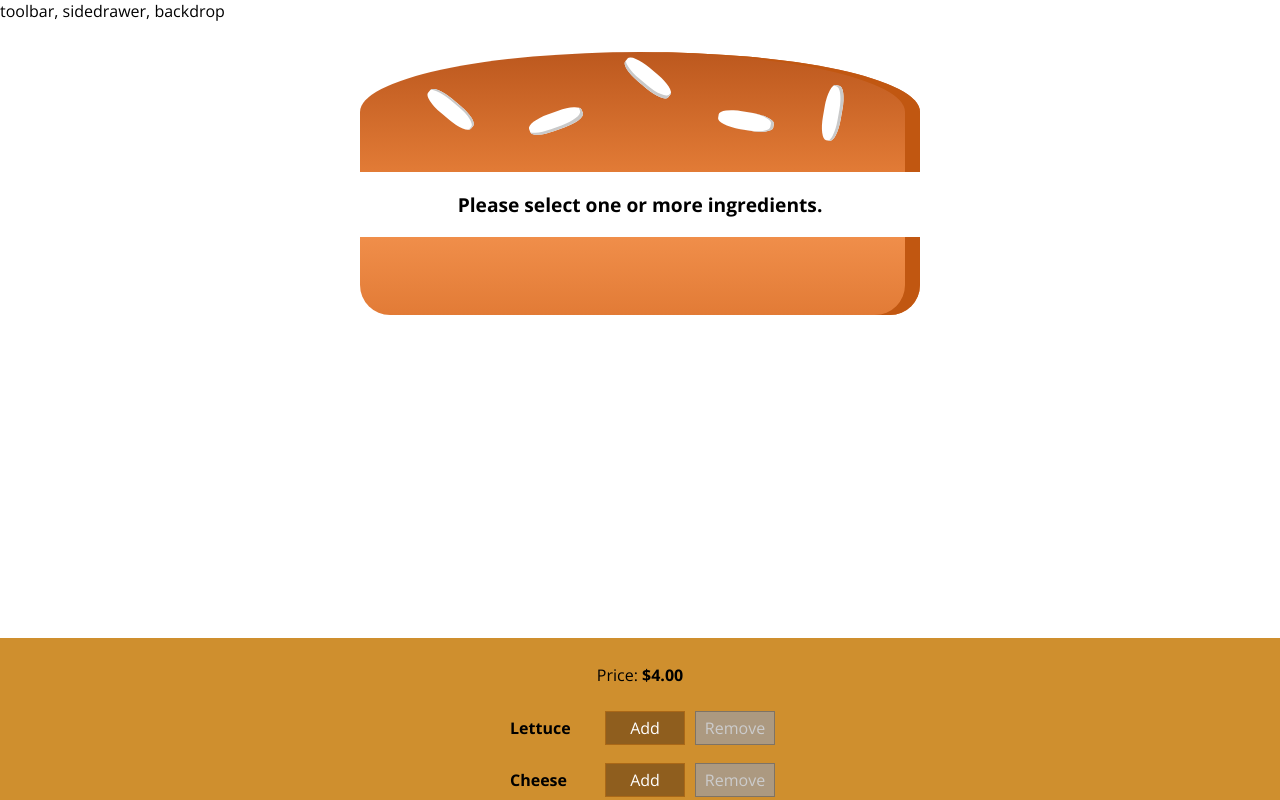
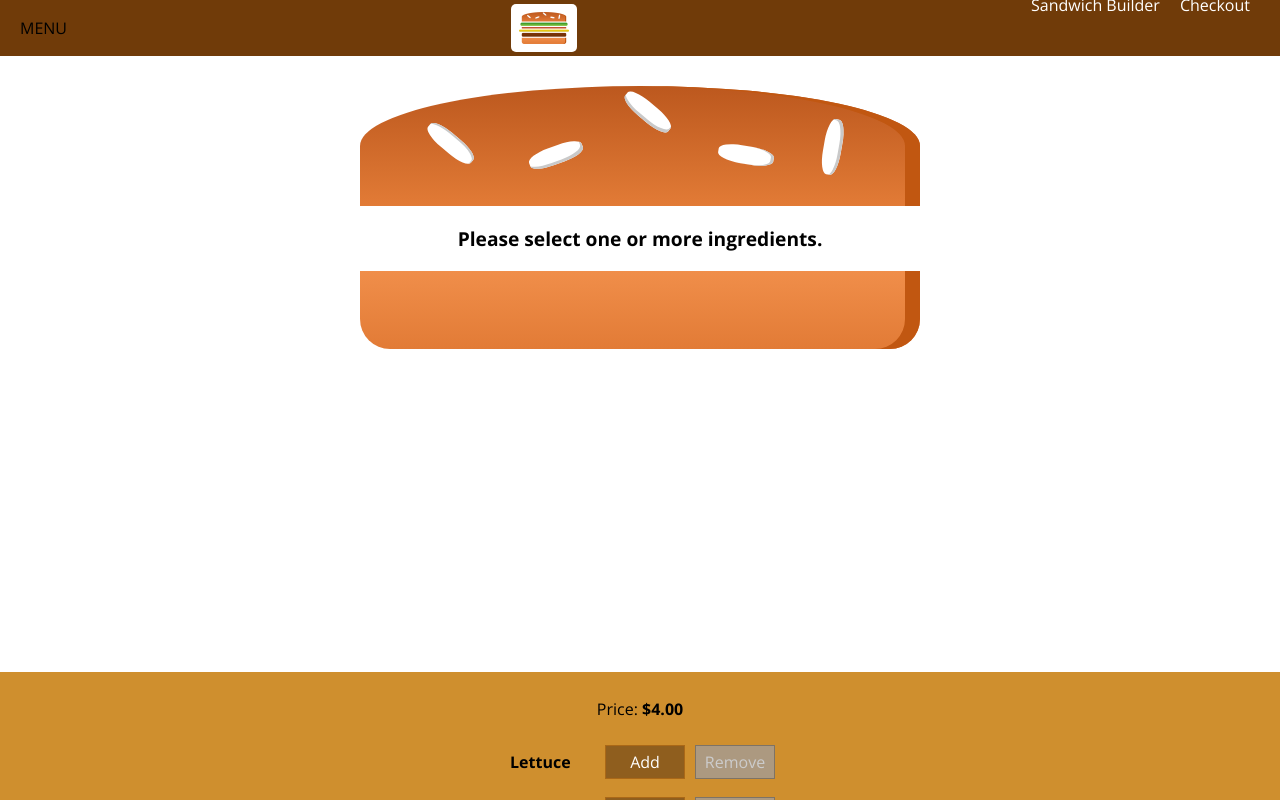
Before and after one commit to rjcg916/sandwich-builder, a React (Create React App) app: page / in a window 1280 px wide. Shown: the top 800 px of the page. Built offline with nearby package versions, Linux system fonts and the light colour scheme.

Commit message:
Toolbar and Navigation

```diff
--- a/src/components/Layout/Layout.js
+++ b/src/components/Layout/Layout.js
@@ -1,10 +1,11 @@
 import React from 'react';
 import classes from './Layout.module.css';
+import Toolbar from '../Navigation/Toolbar/Toolbar';
 
 
 const layout = (props) => (
     <React.Fragment>
-    <div > toolbar, sidedrawer, backdrop</div>
+    <Toolbar />
     <main className={classes.Content} >{props.children}</main>
     </React.Fragment>
 );
--- a/src/components/Layout/Layout.module.css
+++ b/src/components/Layout/Layout.module.css
@@ -1,3 +1,3 @@
 .Content {
-    margin-top: 16px;
+    margin-top: 72px;
 }
--- /dev/null
+++ b/src/components/Logo/Logo.js
@@ -0,0 +1,13 @@
+import React from 'react';
+import Logo from '../../assets/images/sandwich-logo.png';
+import classes from './Logo.module.css';
+
+const logo = (props) => {
+    return (
+        <div className={classes.Logo}>
+            <img alt="SandwichLogo" src={Logo} />
+        </div>
+    );
+};
+
+export default logo;
--- /dev/null
+++ b/src/components/Logo/Logo.module.css
@@ -0,0 +1,12 @@
+.Logo {
+    background-color: white;
+    padding: 8px;
+    height: 85%;
+    box-sizing: border-box;
+    border-radius: 5px;
+
+}
+
+.Logo img {
+    height: 100%;
+}
--- /dev/null
+++ b/src/components/Navigation/NavItems/NavItems.js
@@ -0,0 +1,20 @@
+import React from 'react';
+import PropTypes from 'prop-types';
+import classes from './NavItems.module.css';
+
+const navItems = (props) => {
+    return (
+        <ul className={classes.NavItems} >
+            {props.items.map( i =>
+            <li className={classes.NavItem}  key={i.name} >
+            <a className={i.active ? classes.active : null} href={i.link}>{i.name}</a>
+            </li>)}
+        </ul>
+    );
+};
+
+navItems.propTypes = {
+    items : PropTypes.array.isRequired
+};
+
+export default navItems;
--- /dev/null
+++ b/src/components/Navigation/NavItems/NavItems.module.css
@@ -0,0 +1,33 @@
+.NavItems {
+    margin: 0;
+    padding: 0;
+    list-style: none;
+    display: flex;
+    align-items: center;
+    height: 100%;
+}
+
+.NavItem {
+    margin: 0;
+    box-sizing: border-box;
+    display: flex;
+    height: 100%;
+    align-items: center;
+}
+
+.NavItem a {
+    color: white;
+    text-decoration: none;
+    height: 100px;
+    padding: 16px 10px;
+    border-bottom: 4px solid transparent;
+    box-sizing: border-box;
+    display: block;
+}
+
+.NavItem a:hover,
+.NavItem a:active {
+    background-color: #8f5c2c;
+    border-bottom: 4px solid #40A4c8;
+    color: white;
+}
--- /dev/null
+++ b/src/components/Navigation/Toolbar/Toolbar.js
@@ -0,0 +1,17 @@
+import React from 'react';
+import classes from './Toolbar.module.css';
+import Logo from '../../Logo/Logo';
+import NavItems from '../NavItems/NavItems';
+
+const toolbar = (props) => (
+    <header className={classes.Toolbar} >
+        <div>MENU</div>
+        <Logo />
+        <nav>
+            <NavItems items={[{name: 'Sandwich Builder', link: '/', active: false}, {name: 'Checkout', link: '/', active: true}]} />
+        </nav>
+    </header>
+);
+
+
+export default toolbar;
--- /dev/null
+++ b/src/components/Navigation/Toolbar/Toolbar.module.css
@@ -0,0 +1,18 @@
+.Toolbar {
+    height: 56px;
+    width: 100%;
+    position: fixed;
+    top: 0;
+    left: 0;
+    background-color: #703b09;
+    display: flex;
+    justify-content: space-between;
+    align-items: center;
+    padding: 0 20px;
+    box-sizing: border-box;
+    z-index: 90;
+}
+
+.Toolbar nav {
+    height: 100%
+}
--- a/src/components/Sandwich/BuildControls/BuildControl/BuildControl.js
+++ b/src/components/Sandwich/BuildControls/BuildControl/BuildControl.js
@@ -6,15 +6,15 @@ const buildControl = (props) => {
     return (
         <div className={classes.BuildControl}>
             <div className={classes.Label}>{props.name}</div>
-            <button onClick={ () => props.ingredientHandler( 1)} className={classes.Add}>Add</button>
-            <button disabled={!props.canRemove} onClick={ () => props.ingredientHandler( -1)}  className={classes.Remove}>Remove</button>
+            <button onClick={ () => props.updateIngredient( 1)} className={classes.Add}>Add</button>
+            <button disabled={!props.canRemove} onClick={ () => props.updateIngredient( -1)}  className={classes.Remove}>Remove</button>
           </div>
     );
 };
 
 buildControl.propTypes = {
     name: PropTypes.string.isRequired,
-    ingredientHandler: PropTypes.func.isRequired,
+    updateIngredient: PropTypes.func.isRequired,
     canRemove: PropTypes.bool.isRequired
 };
 
--- a/src/components/Sandwich/BuildControls/BuildControls.js
+++ b/src/components/Sandwich/BuildControls/BuildControls.js
@@ -15,7 +15,7 @@ const buildControls = (props) => {
         <div className={classes.BuildControls}>
             <p>Price: <strong> ${props.price.toFixed(2)}</strong> </p>
             {controls.map(c => <BuildControl canRemove={props.ingredients[c.type] > 0}
-                                ingredientHandler={ props.ingredientHandler(c.type)}
+                                updateIngredient={ props.ingredientHandler(c.type)}
                                 key={c.label}
                                 name={c.label} />)}
             <button onClick={props.orderHandler} disabled={!props.orderable} className={classes.OrderButton}>ORDER IT!</button>
```
Also changed, not shown: src/assets/images/sandwich-logo.png (added).
